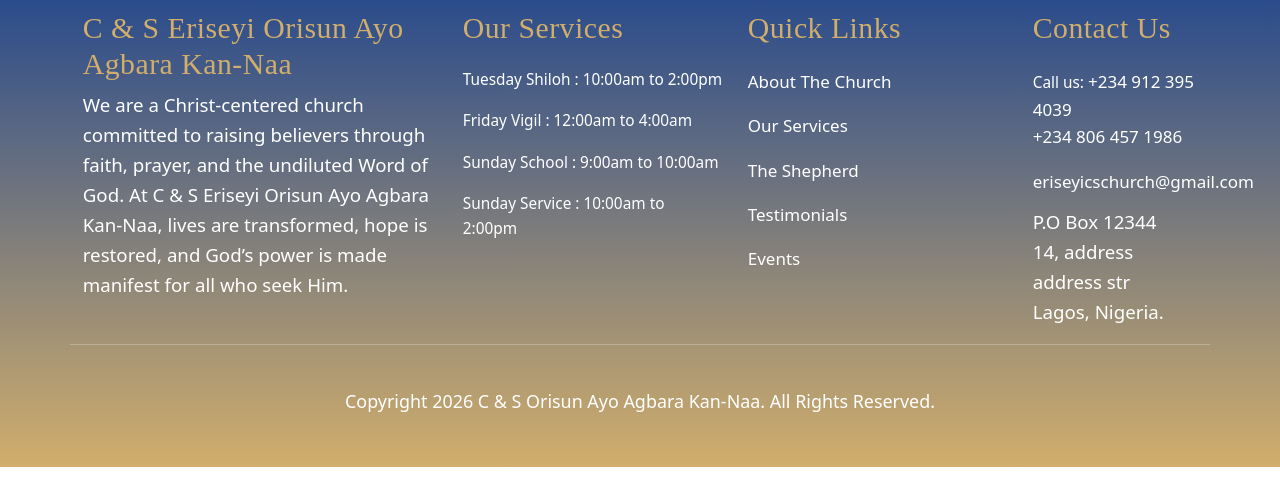
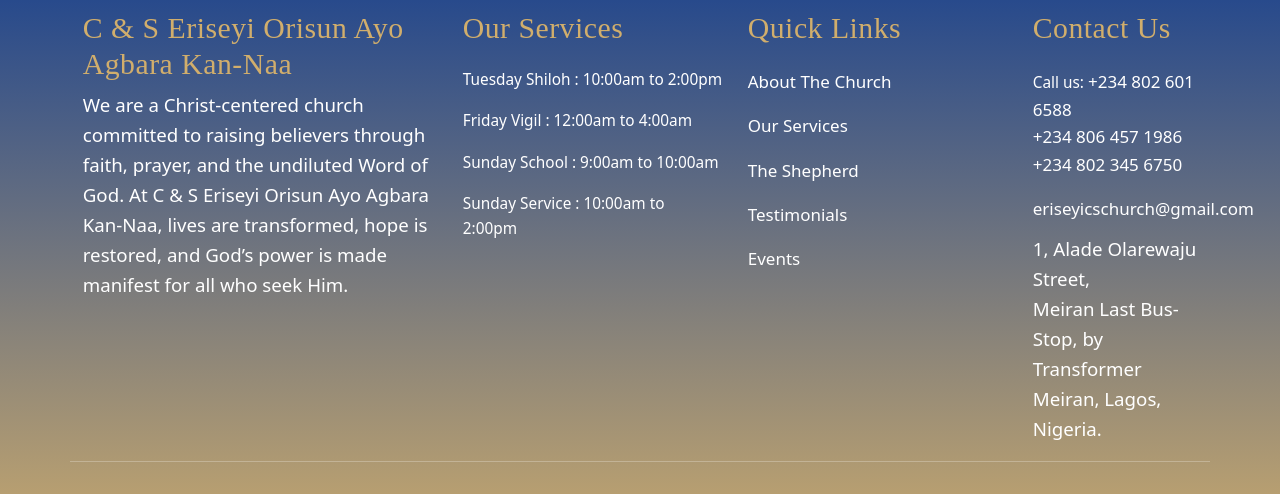
Before and after one commit to tcarsity/eriseyi-orisun-ayo, a React (Vite) app: page / in a window 1280 px wide. Shown: the part 3606-4100 px from the top of the page. Before the commit the page ends 4073 px from the top, so only its background shows below. Built offline with nearby package versions, Linux system fonts and the light colour scheme; no server answers.

Commit message:
address change in footer

```diff
--- a/src/components/common/Footer.jsx
+++ b/src/components/common/Footer.jsx
@@ -62,9 +62,11 @@ const Footer = () => {
               <h3 className="mb-3">Contact Us</h3>
               <ul>
                 <li>
-                  Call us: <a href="tel:+2349123954039">+234 912 395 4039</a>
+                  Call us: <a href="tel:+2348026016588">+234 802 601 6588</a>
                   <br />
                   <a href="tel:+2348064571986">+234 806 457 1986</a>
+                  <br />
+                  <a href="tel:+2348023456750">+234 802 345 6750</a>
                 </li>
 
                 <li>
@@ -74,9 +76,9 @@ const Footer = () => {
                 </li>
 
                 <p>
-                  P.O Box 12344 <br />
-                  14, address address str <br />
-                  Lagos, Nigeria.
+                  1, Alade Olarewaju Street, <br /> Meiran Last Bus-Stop, by
+                  Transformer <br />
+                  Meiran, Lagos, Nigeria.
                 </p>
               </ul>
             </div>
```
